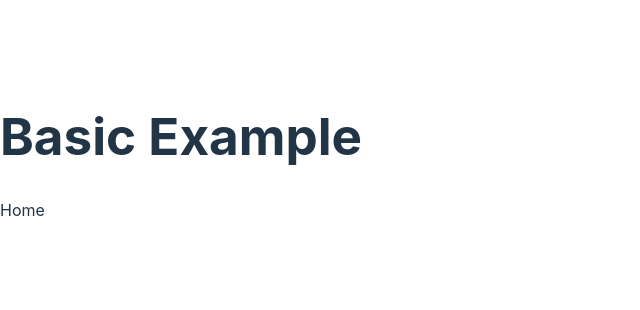
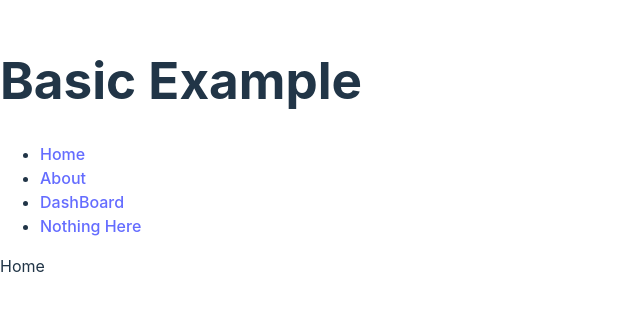
Before and after one commit to brom5033/react-router-dom, a React (Vite) app: page / in a window 1280 px wide. Shown: the part 252-562 px from the top of the page, without its empty margins (0-640 px from the left). Built offline with nearby package versions, Linux system fonts and the light colour scheme; the HTML template or start-up script is replaced by a standard one.

Commit message:
feat(app): add router url

```diff
--- a/src/App.jsx
+++ b/src/App.jsx
@@ -4,6 +4,22 @@ function App() {
   return (
     <div>
       <h1>Basic Example</h1>
+      <nav>
+        <ul>
+          <li>
+            <a href="/">Home</a>
+          </li>
+          <li>
+            <a href="/about">About</a>
+          </li>
+          <li>
+            <a href="/dashboard">DashBoard</a>
+          </li>
+          <li>
+            <a href="/nothing-here">Nothing Here</a>
+          </li>
+        </ul>
+      </nav>
       <Routes>
         <Route path="/" element={<>Home</>} />
         <Route path="about" element={<>About</>} />
```
